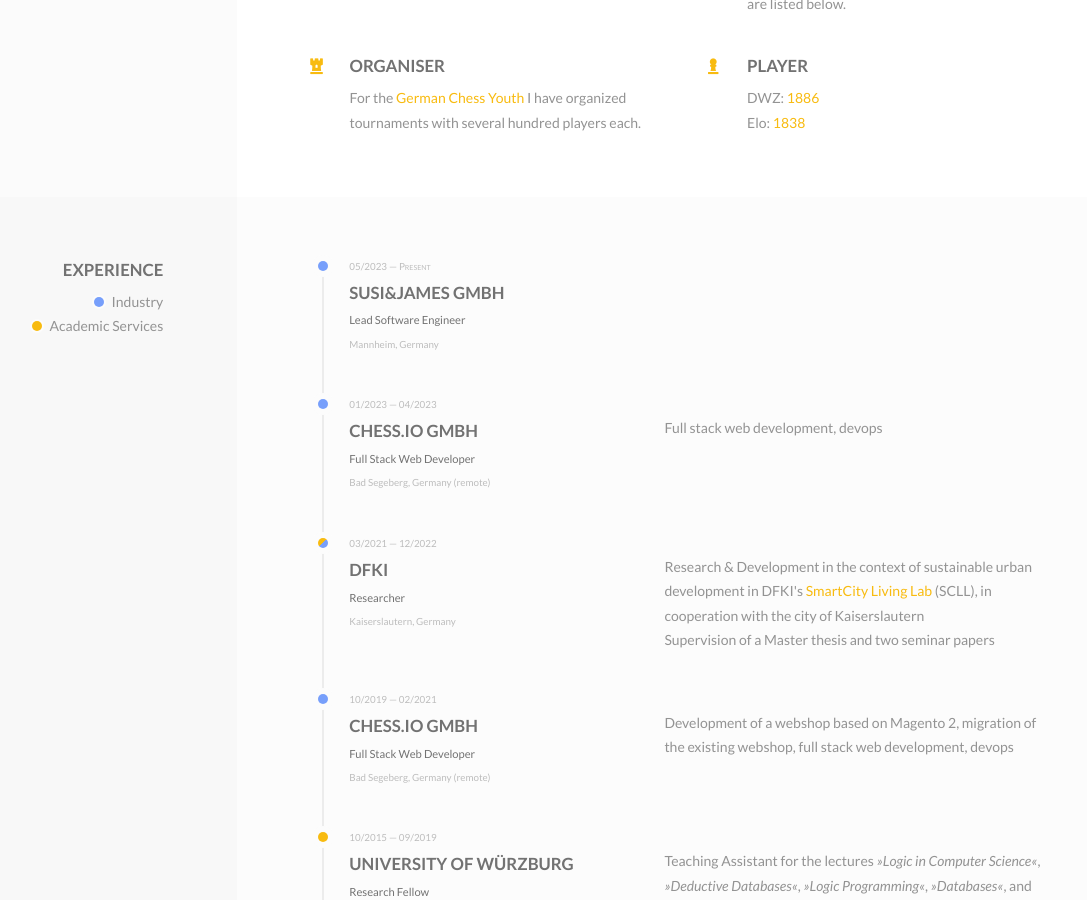
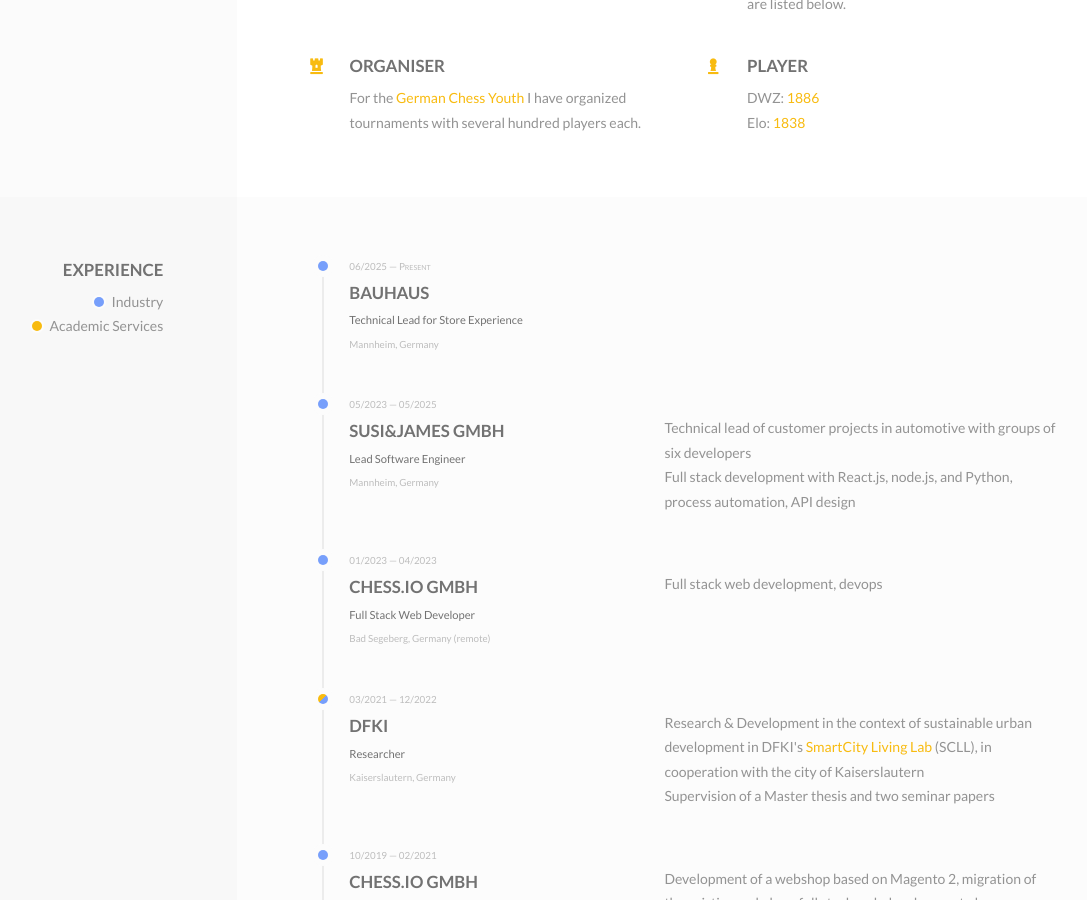
Before and after one commit to fnogatz/fnogatz.github.io, a Jekyll site: the page built from index.html, in a window 1280 px wide and 900 px high, scrolled down 1492 px. Shown: the whole window, without its empty margins (148-1235 px from the left). Built offline with Jekyll 4.4.1, drawn with Linux system fonts in a browser that asks for light colours; some web fonts are replaced; comment, search, counter and statistics services are not loaded.

Commit message:
2025-06-01: New job at BAUHAUS

```diff
--- a/index.html
+++ b/index.html
@@ -498,11 +498,40 @@ layout: home
                 <div class="o-grid">
                   <div class="o-grid__col-md-5">
                     <div class="c-work__timeframe">
-                      05/2023 &mdash; <span class="sc">Present</span>
-                    </div>
-                    <h3 class="c-work__heading">SUSI&James GmbH</h3>
+                      06/2025 &mdash; <span class="sc">Present</span>
+                    </div>
+                    <h3 class="c-work__heading">BAUHAUS</h3>
+                    <h4 class="c-work__title">
+                      Technical Lead for Store Experience
+                    </h4>
+                    <div class="c-work__location">Mannheim, Germany</div>
+                  </div>
+                </div>
+                <!-- /o-grid -->
+              </div>
+              <!-- /o-content -->
+            </div>
+            <!-- /c-timeline__item -->
+
+            <div class="c-timeline__item">
+              <div
+                class="c-timeline__point t-timeline__point t-secondary-bg"
+              ></div>
+              <div class="o-content">
+                <div class="o-grid">
+                  <div class="o-grid__col-md-5">
+                    <div class="c-work__timeframe">05/2023 &mdash; 05/2025</div>
+                    <h3 class="c-work__heading">SUSI&amp;James GmbH</h3>
                     <h4 class="c-work__title">Lead Software Engineer</h4>
                     <div class="c-work__location">Mannheim, Germany</div>
+                  </div>
+                  <div class="o-grid__col-md-7">
+                    <p>
+                      Technical lead of customer projects in automotive with
+                      groups of six developers<br />Full stack development with
+                      React.js, node.js, and Python, process automation, API
+                      design
+                    </p>
                   </div>
                 </div>
                 <!-- /o-grid -->
```
